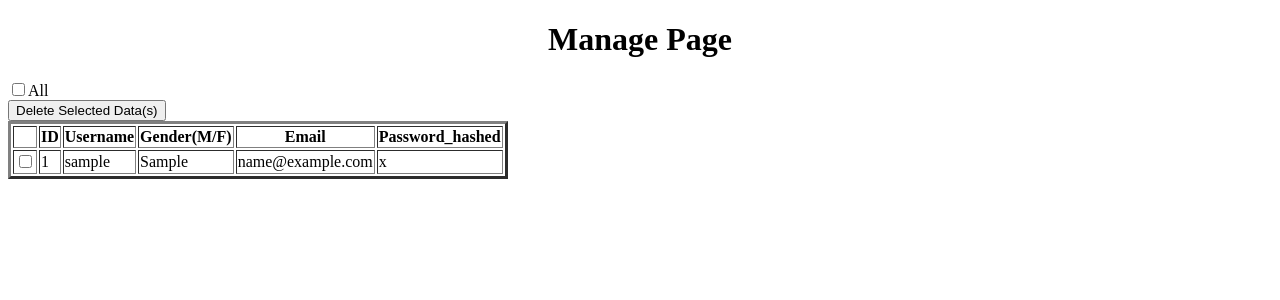
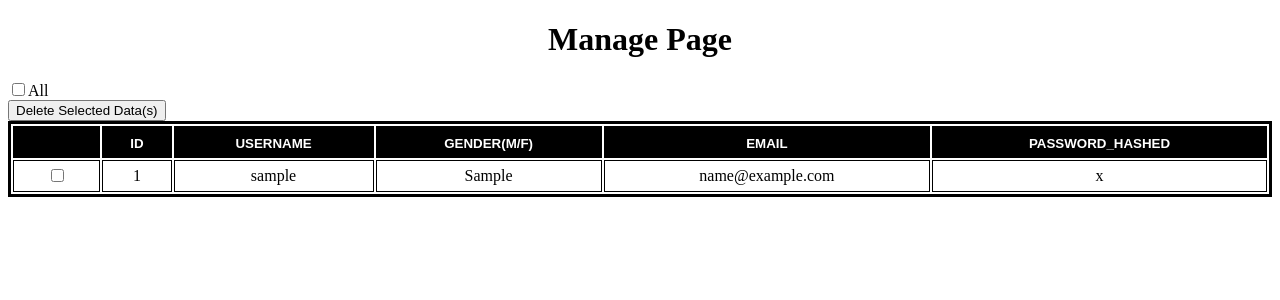
Before and after one commit to George15526/flask_blueprint, a Flask app: page /auth/manage in a window 1280 px wide. Shown: the top 300 px of the page. Run offline with Flask 3, Linux system fonts and the light colour scheme; tables that the repository leaves empty hold one stand-in row (values such as "Sample post").

Commit message:
I make table more beauty by css

```diff
--- a/user/static/css/style.css
+++ b/user/static/css/style.css
@@ -4,17 +4,35 @@
     text-align: center;
 }
 
-.container table {
-    display: flex;
-    justify-content: center;
+table.datatable {
+    border: solid 3px;
+    width: 100%;
+    background: #fff;
 }
 
-.container table tr {
-   display: flex;
-   flex-wrap: nowrap;
-   flex-direction: row;
-   justify-content: stretch;
-   text-align: center;
+table.datatable tr.odd_col {
+	background: #fff;
+}
+
+table.datatable tr.even_col {
+	background: #ddd;
+}
+
+table.datatable td {
+	font: size 20pt;;
+	padding:5px 10px;
+	border:1px solid #000;
+	text-align: center;
+}
+
+table.datatable th {
+	text-align: center;
+	font-size: 10pt;
+	padding: 10px 10px 7px;
+	text-transform: uppercase;
+	color: #fff;
+	background-color: black;
+	font-family: sans-serif;
 }
 
 #loginPageTitle {
--- a/user/templates/manage.html
+++ b/user/templates/manage.html
@@ -25,7 +25,7 @@
         <form method="post" action={{ url_for('auth.delete_datas') }}>
 
         <button id="delete_selected">Delete Selected Data(s)</button>
-        <table class="datatable" border='3'>
+        <table class="datatable">
                 <thead>
                         <tr>
                                 <th></th>
@@ -38,7 +38,8 @@
                 </thead>
                 <tbody>
                 {% for data in query %}
-                        <tr>
+                {% set row_class = ('even_col' if loop.index % 2 == 0 else'odd_col') %}
+                        <tr class="{{ row_class }}">
                                 <td><input type="checkbox" name="row_check" value="{{ data.id }}"></td>
                                 <td>{{ data.id }}</td>
                                 <td>{{ data.username }}</td>
```
